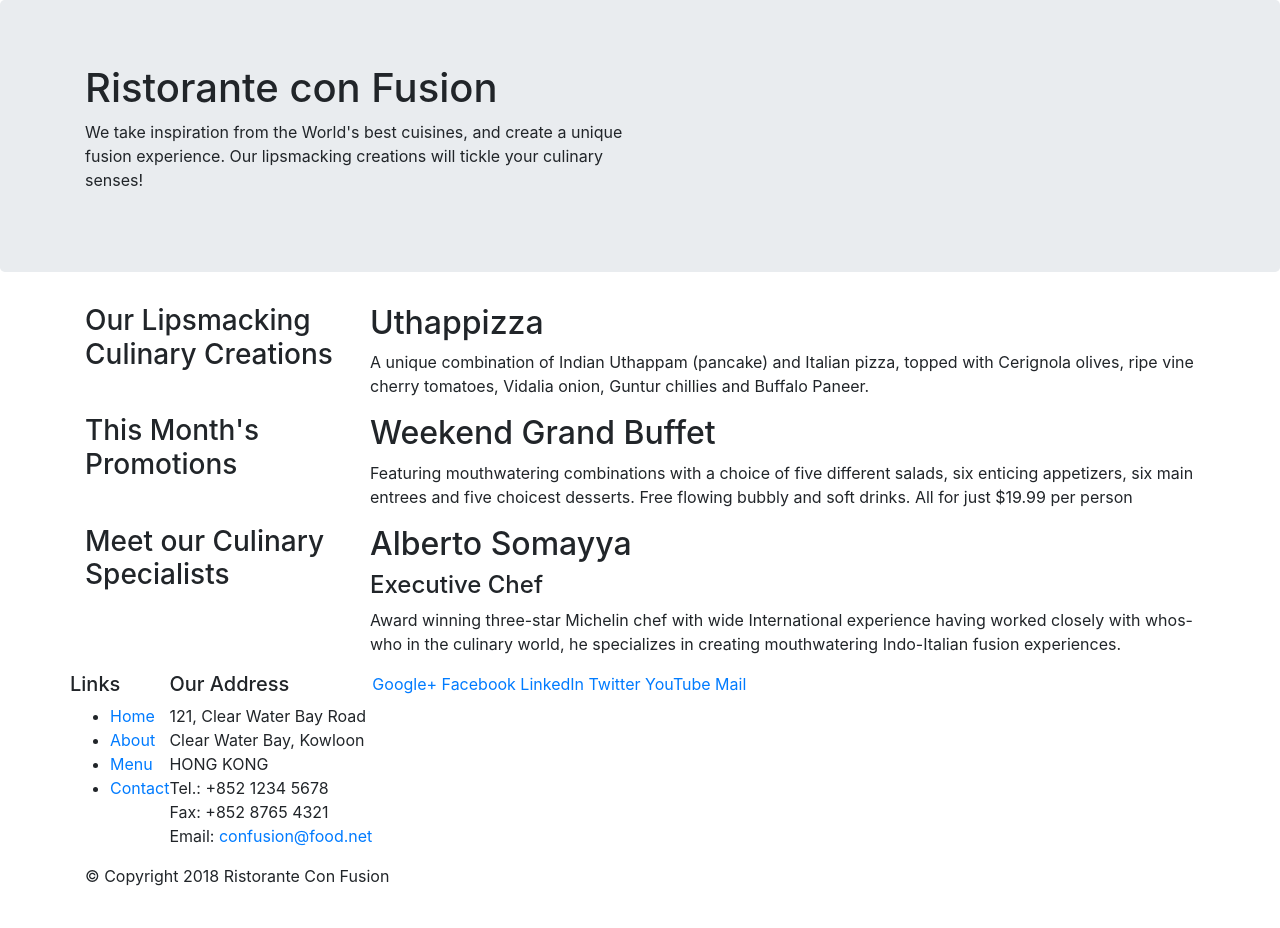
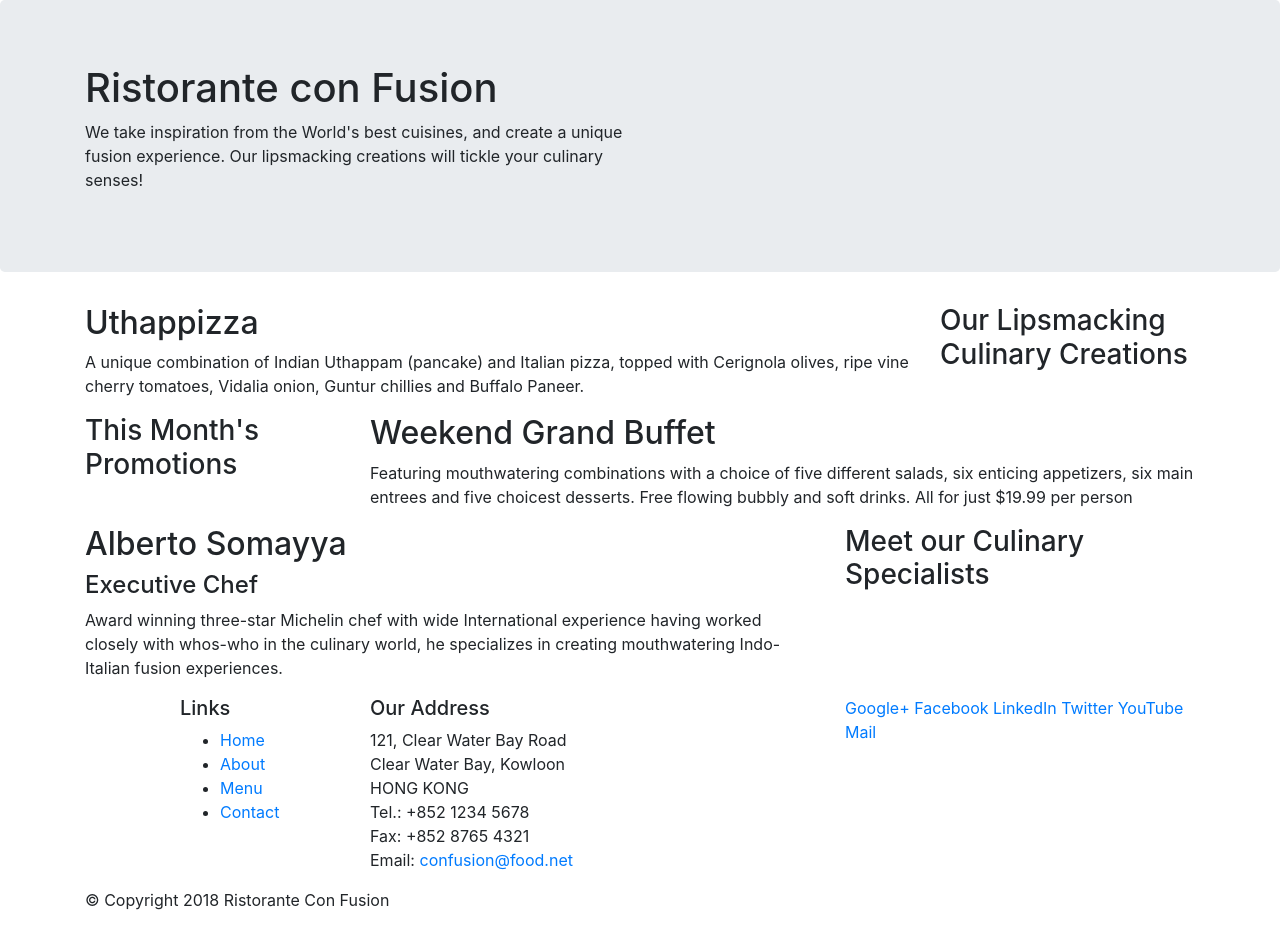
Before and after one commit to mdamian9/conFusion, a website: page index.html in a window 1280 px wide. Before the commit the page ends 904 px from the top, so only its background shows below. Drawn offline with nearby package versions, Linux system fonts and the light colour scheme.

Commit message:
Added more Bootstrap grid classes

```diff
--- a/index.html
+++ b/index.html
@@ -29,10 +29,10 @@
 
     <div class="container">
         <div class="row">
-            <div class="col-12 col-sm-4 col-md-3">
+            <div class="col-12 col-sm-4 order-sm-last col-md-3">
                 <h3>Our Lipsmacking Culinary Creations</h3>
             </div>
-            <div class="col col-sm col-md">
+            <div class="col col-sm order-sm-first col-md">
                 <h2>Uthappizza</h2>
                 <p>A unique combination of Indian Uthappam (pancake) and Italian pizza, topped with Cerignola olives,
                     ripe vine cherry tomatoes, Vidalia onion, Guntur chillies and Buffalo Paneer.</p>
@@ -53,10 +53,10 @@
         </div>
 
         <div class="row">
-            <div class="col-12 col-sm-4 col-md-3">
+            <div class="col-12 col-sm-4 order-sm-last ol-md-3">
                 <h3>Meet our Culinary Specialists</h3>
             </div>
-            <div class="col col-sm col-md">
+            <div class="col col-sm order-sm-first col-md">
                 <h2>Alberto Somayya</h2>
                 <h4>Executive Chef</h4>
                 <p>Award winning three-star Michelin chef with wide International experience having worked closely with
@@ -69,7 +69,7 @@
     <footer>
         <div class="container">
             <div class="row">
-                <div>
+                <div class="col-4 offset-1 col-sm-2">
                     <h5>Links</h5>
                     <ul>
                         <li><a href="#">Home</a></li>
@@ -78,7 +78,7 @@
                         <li><a href="#">Contact</a></li>
                     </ul>
                 </div>
-                <div>
+                <div class="col-7 col-sm-5">
                     <h5>Our Address</h5>
                     <address>
                         121, Clear Water Bay Road<br>
@@ -89,7 +89,7 @@
                         Email: <a href="mailto:confusion@food.net">confusion@food.net</a>
                     </address>
                 </div>
-                <div>
+                <div class="col-12 col-sm-4">
                     <div>
                         <a href="http://google.com/+">Google+</a>
                         <a href="http://www.facebook.com/profile.php?id=">Facebook</a>
@@ -100,8 +100,8 @@
                     </div>
                 </div>
             </div>
-            <div>
-                <div>
+            <div class="row">
+                <div class="col-auto">
                     <p>© Copyright 2018 Ristorante Con Fusion</p>
                 </div>
             </div>
```
